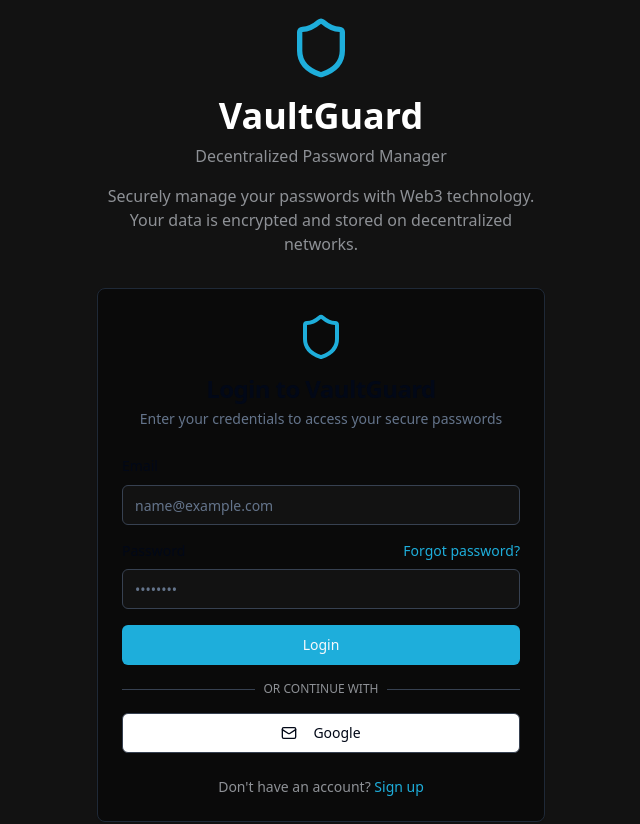
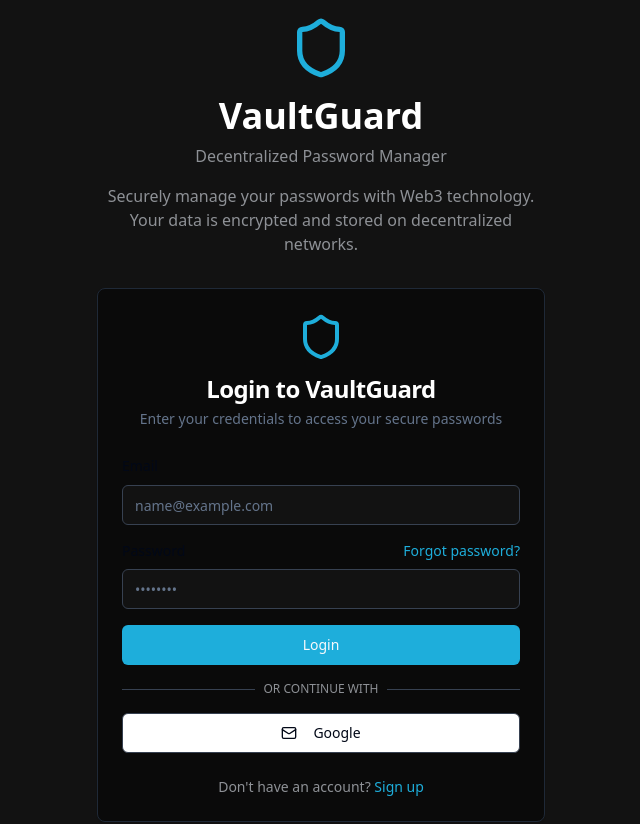
Before and after one commit to karandesai2005/VaultGaurd, a React (Vite) app: page / in a window 1280 px wide. Shown: the top 824 px of the page, without its empty margins (319-959 px from the left). Built offline with nearby package versions, Linux system fonts and the light colour scheme.

Commit message:
Fix: Improve Login Title Visibility
Updated the color of the "Login to VaultGuard" title to improve visibility.

```diff
--- a/src/components/auth/LoginForm.tsx
+++ b/src/components/auth/LoginForm.tsx
@@ -1,4 +1,3 @@
-
 import React, { useState } from 'react';
 import { useAuth } from '@/contexts/AuthContext';
 import { Button } from '@/components/ui/button';
@@ -47,7 +46,7 @@ const LoginForm: React.FC<LoginFormProps> = ({ onToggleMode }) => {
     <Card className="w-full max-w-md bg-vault-darker border-gray-800">
       <CardHeader className="space-y-1 flex items-center flex-col">
         <Shield className="h-12 w-12 text-vault-accent mb-2" />
-        <CardTitle className="text-2xl font-bold text-center">Login to VaultGuard</CardTitle>
+        <CardTitle className="text-2xl font-bold text-center text-vault-text">Login to VaultGuard</CardTitle>
         <CardDescription className="text-center">
           Enter your credentials to access your secure passwords
         </CardDescription>
```
